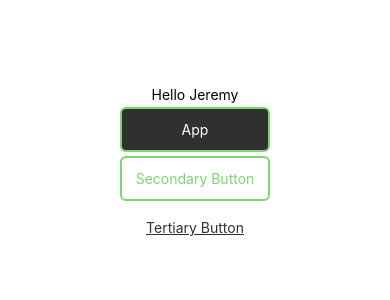
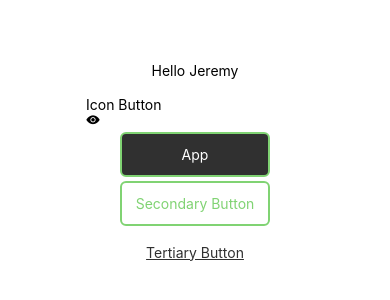
Before and after one commit to Paz-Jeremy/MobileProgrammingProject, a React Native app in the folder MiPrimeraApp/: screen / in a window 390 px wide. Shown: the part 254-554 px from the top of the page. Built offline with nearby package versions, Linux system fonts and the light colour scheme.

Commit message:
- creacion e implementacion de nuevo componente reutilizable CustomInput - instalacion de libreria para el uso de iconos

```diff
--- a/MiPrimeraApp/App.tsx
+++ b/MiPrimeraApp/App.tsx
@@ -1,12 +1,21 @@
 import { StatusBar } from "expo-status-bar";
 import { StyleSheet, Text, View } from "react-native";
 import { CustomButton } from "./src/components/CustomButton";
+import CustomInput from "./src/components/CustomInput";
 
 export default function App() {
   return (
     <View style={styles.container}>
       <Text>Hello Jeremy</Text>
       <StatusBar style="auto" />
+      <CustomInput
+        type={"number"}
+        placeholder={""}
+        value={""}
+        onChange={function (text: string): void {
+          throw new Error("Function not implemented.");
+        }}
+      />
       <CustomButton
         title={"App"}
         onPress={() => {
--- a/MiPrimeraApp/package.json
+++ b/MiPrimeraApp/package.json
@@ -9,6 +9,7 @@
     "web": "expo start --web"
   },
   "dependencies": {
+    "@expo/vector-icons": "^15.1.1",
     "expo": "~54.0.33",
     "expo-status-bar": "~3.0.9",
     "react": "19.1.0",
--- /dev/null
+++ b/MiPrimeraApp/src/components/CustomInput.tsx
@@ -0,0 +1,30 @@
+import { Ionicons } from "@expo/vector-icons";
+import { View, TextInput, TouchableOpacity, Text } from "react-native";
+
+type Props = {
+  type: "text" | "email" | "password" | "number";
+  placeholder: string;
+  value: string;
+  onChange: (text: string) => void;
+};
+
+export default function CustomInput({
+  type,
+  placeholder,
+  value,
+  onChange,
+}: Props) {
+  return (
+    <View>
+      <TextInput
+        placeholder={placeholder}
+        value={value}
+        onChangeText={onChange}
+      />
+      <TouchableOpacity>
+        <Text>Icon Button</Text>
+        <Ionicons name={"eye"} size={14} />
+      </TouchableOpacity>
+    </View>
+  );
+}
```
Also changed, not shown: 1 other file (tests, documents, lock files or other folders).
